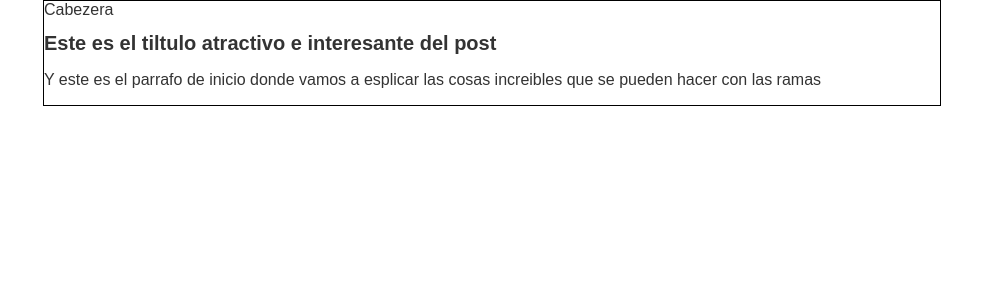
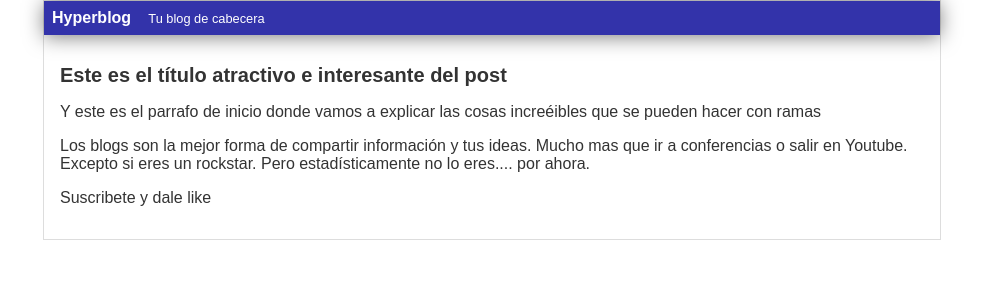
Before and after one commit to eidrwell/platzi, a PHP site: page /blogspot.html in a window 1280 px wide. Shown: the top 300 px of the page, without its empty margins (148-1131 px from the left). Run offline with PHP 8.4, Linux system fonts and the light colour scheme.

Commit message:
Finalizada las cabezera con diseno azul

```diff
--- a/Git/blogspot.html
+++ b/Git/blogspot.html
@@ -1,20 +1,19 @@
-<!DOCTYPE html>
-<html lang="en">
+<html>
     <head>
-    <meta charset="UTF-8">
-    <meta http-equiv="X-UA-Compatible" content="IE=edge">
-    <meta name="viewport" content="width=device-width, initial-scale=1.0">
-    <title>Document</title>
-    <link rel="stylesheet" href="css/estilos.css">
+        <title>El titulo del post</title>
+        <link rel="stylesheet" href="css/estilos.css" />
     </head>
     <body>
         <div id="container">
-    <div id="cabezera">
-        Cabezera
+            <div id="cabecera">
+                Hyperblog
+                <span id="tagline">Tu blog de cabecera</span>
             </div>
             <div id="post">
-            <h1>Este es el tiltulo atractivo e interesante del post</h1>
-            <p>Y este es el parrafo de inicio donde vamos a esplicar las cosas increibles que se pueden hacer con las ramas</p>
+                <h1>Este es el título atractivo e interesante del post</h1>
+                <p>Y este es el parrafo de inicio donde vamos a explicar las cosas increéibles que se pueden hacer con ramas</p>
+                <p>Los blogs son la mejor forma de compartir información y tus ideas. Mucho mas que ir a conferencias o salir en Youtube. Excepto si eres un rockstar. Pero estadísticamente no lo eres.... por ahora.</p>
+                <p>Suscribete y dale like</p>
             </div>
         </div>
     </body>
--- a/Git/css/estilos.css
+++ b/Git/css/estilos.css
@@ -1,20 +1,44 @@
-body{
+body
+{
     color: #333;
     text-align: center;
-    font-family: "Arial";
+    font-family: Arial;
     font-size: 16px;
-    margin: 0px;
+    margin: 0;
     padding: 0;
 }
 
-#container{
+#cabecera
+{
+    background: #33A;
+    box-shadow: 0px 2px 20px 0px rgba(0,0,0,0.5);
+    color: white;
+    font-weight: bold;
+    margin: 0;
+    padding: 0.5em;
+}
+
+#cabecera #tagline
+{
+    padding: 0 0 0 1em;
+    font-weight: normal;
+    font-size: 0.8em;
+}
+
+#container
+{
     width: 70%;
-    padding: lem;
+    padding: 0;
     text-align: left;
-    border: 1px solid #000;
+    border: 1px solid #DDD;
     margin: 0 auto;
 }
 
-#container h1{
+#container h1
+{
     font-size: 20px;
 }
+#post
+{
+    padding: 1em;
+}
```
Lines whose indentation alone changed are shown as unchanged.
